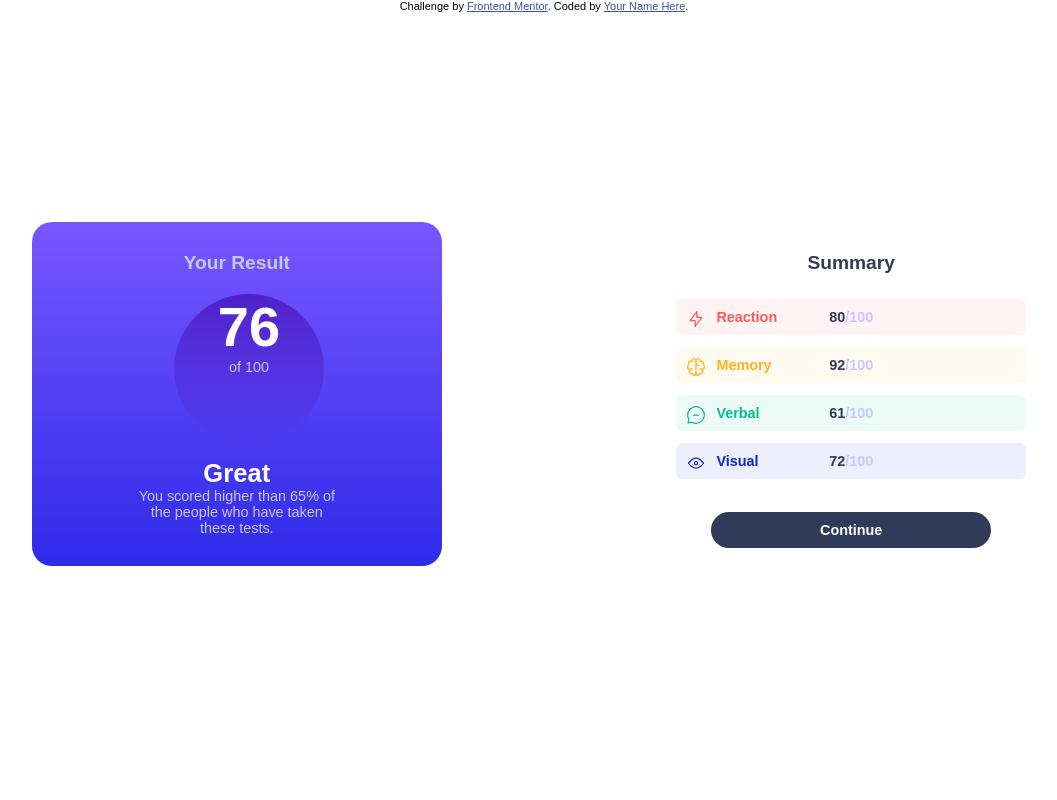
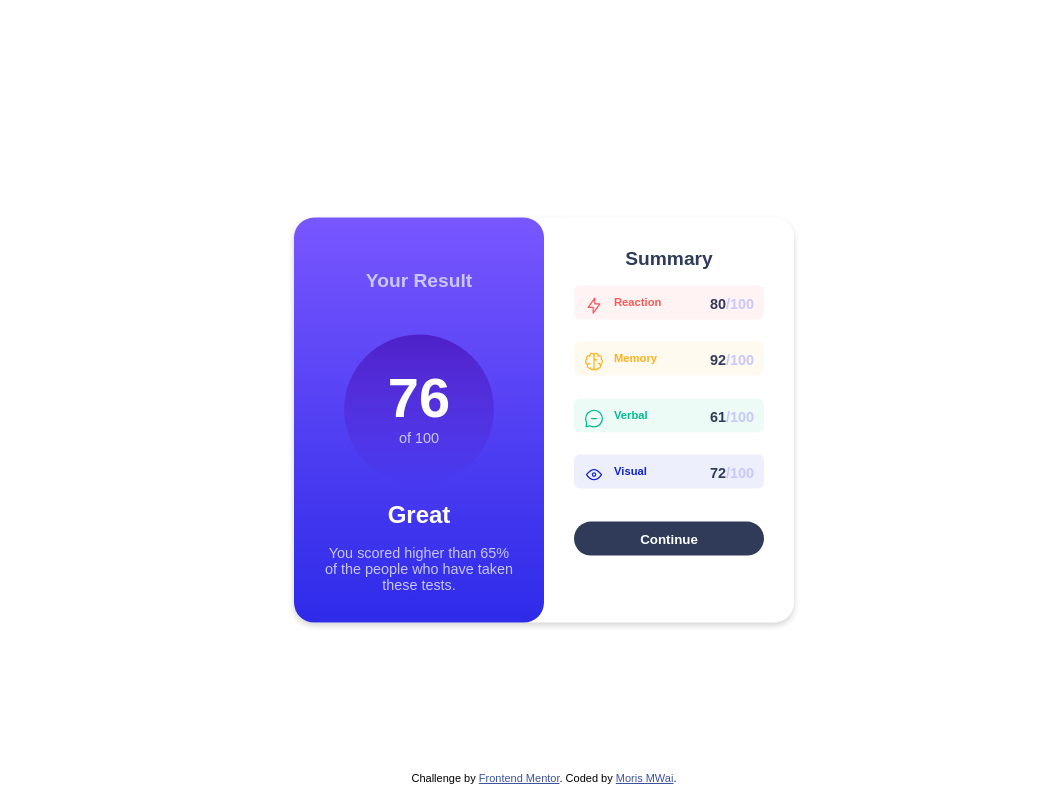
Before and after one commit to itsMoriss/results-summary-component, a plain HTML site: page index.html in a window 1280 px wide. Shown: the whole page, without its empty margins (96-1153 px from the left). Drawn offline with Linux system fonts and the light colour scheme; a web font is replaced by a local one.

Commit message:
Updated styles and index file

```diff
--- a/index.html
+++ b/index.html
@@ -13,68 +13,80 @@
   <main>
     <div class="container">
       <div class="result-container">
-        <h2>Your Result</h2>
+        <h2 class="heading">Your Result</h2>
         <div class="circle">
-          <h1>76</h1>
-          <p>of 100</p>
+          <h1 class="percentage">76</h1>
+          <div class="total">
+            <p class="small">of 100</p>
           </div>
-        <h3>Great</h3>
-        <p>You scored higher than 65% of <br> the people who have taken <br>these tests.</p>
+        </div>
+        <div class="comment-wrapper">
+          <h2 class="comment">
+            Great
+          </h2>
+          <p class="comment-summary">
+            You scored higher than 65% of the people who have taken these tests.
+          </p>
+        </div>
       </div>
 
       <div class="summary-container">
-        <h2>Summary</h2>
+        <div class="summary-content">
+          <h2 class="title">Summary</h2>
 
+          <div class="summary-wrapper">
             <div class="sub-container reaction">
-          <div>
+              <div class="summary-title">
                 <img class="icons" src="./assets/images/icon-reaction.svg" alt="reaction-icon">
                 <h3 class="points">Reaction</h3>
               </div>
-          <div>
+              <div class="summary-score">
                 <h3 class="score">80<span>/100</span></h3>
               </div>
             </div>
 
             <div class="sub-container memory">
-          <div>
+              <div class="summary-title">
                 <img class="icons" src="./assets/images/icon-memory.svg" alt="memory-icon">
                 <h3 class="points">Memory</h3>
               </div>
-          <div>
+              <div class="summary-score">
                 <h3 class="score">92<span>/100</span></h3>
               </div>
             </div>
 
             <div class="sub-container verbal">
-          <div>
+              <div class="summary-title">
                 <img class="icons" src="./assets/images/icon-verbal.svg" alt="verbal-icon">
                 <h3 class="points">Verbal</h3>
               </div>
-          <div>
+              <div class="summary-score">
                 <h3 class="score">61<span>/100</span></h3>
               </div>
             </div>
 
             <div class="sub-container visual">
-          <div>
+              <div class="summary-title">
                 <img class="icons" src="./assets/images/icon-visual.svg" alt="visual-icon">
                 <h3 class="points">Visual</h3>
               </div>
-          <div>
+              <div class="summary-score">
                 <h3 class="score">72<span>/100</span></h3>
               </div>
             </div>
+          </div>
+          <button type="submit" class="btn">
+            Continue
+          </button>
+        </div>
 
-        <button type="submit">
-          <h3>Continue</h3>
-        </button>
       </div>
     </div>
   </main>
 
   <div class="attribution">
     Challenge by <a href="https://www.frontendmentor.io?ref=challenge" target="_blank">Frontend Mentor</a>.
-    Coded by <a href="#">Your Name Here</a>.
+    Coded by <a href="https://github.com/itsMoriss/results-summary-component">Moris MWai</a>.
   </div>
 </body>
 </html>
--- a/style.css
+++ b/style.css
@@ -11,12 +11,11 @@
 }
 
 body {
-    font-size: 1rem;
+    background: hsl(0, 0%, 100%);
     font-family: 'Hanken Grotesk', sans-serif;
     height: 100vh;
-    width: 100vw;
+    text-align: center;
     position: relative;
-    text-align: center;
   }
 
 main {
@@ -24,32 +23,32 @@ main {
     top: 50%;
     left: 50%;
     transform: translate(-50%, -50%);
-    width: 80%;
   }
 
   .container {
     box-shadow: 0px 3px 6px lightgrey;
-    width: 100%;
+    margin: auto;
+    border-radius: 20px;
+    max-width: 500px;
+    margin-top: 8%;
+    background: hsl(0, 0%, 100%);
   }
 
   .result-container {
-    float: left;
-    width: 40%;
+    border-radius: 20px;
+    width: 250px;
     text-align: center;
+    display: inline-block;
+    height: auto;
     background: linear-gradient(hsl(252, 100%, 67%), hsl(241, 81%, 54%));
     color: white;
     padding: 30px;
     border-radius: 20px;
-    position: absolute;
-    vertical-align: middle;
   }
 
-  .result-container h2,
-  p {
-    color: hsl(241, 100%, 89%)
-  }
-
-  .result-container h2 {
+  .heading {
+    color: hsl(241, 100%, 89%);
+    padding: 1.4rem 0;
     font-size: 1.2rem;
     margin-bottom: 20px;
   }
@@ -68,48 +67,74 @@ main {
     background: linear-gradient(hsla(256, 72%, 46%, 1), hsla(241, 72%, 46%, 0));
     height: 150px;
     width: 150px;
-    text-align: center;
-    vertical-align: middle;
-    margin-left: 112px;
-    margin-bottom: 15px;
+    margin: auto;
+    padding: 1rem;
     border-radius: 50%;
   }
 
 
-  .circle h1, :past {
-    margin: 0;
+  .percentage {
+    font-size: 3.5rem;
+    padding-top: .9rem;
   }
 
-  .circle h1 {
-    font-size: 3.5rem;
+  .small {
+    font-size: 1rem;
+    color: hsl(241, 100%, 89%);
+    font-size: 18px;
+  }
+
+  .comment-wrapper {
+    margin-top: 1rem;
+  }
+
+.comment {
+    color: hsl(0, 0%, 100%);
+    margin-bottom: 1rem;
+  }
+
+.comment-summary {
+    font-size: 18px;
+    width: 100%;
+    margin: auto;
+    color: hsl(241, 100%, 89%);
   }
 
   .summary-container {
     float: right;
-    width: 40%;
+    border-radius: 20px;
+    width: 250px;
+    padding: 1.2rem 1.3rem;
+    height: auto;
     background-color: hsl(0, 0%, 100%);
     padding: 30px;
     border-top-right-radius: 20px;
     border-bottom-right-radius : 20px;
   }
 
-  .summary-container h2{
+  .title {
     color: hsl(224, 30%, 27%);
     font-size: 1.2rem;
-    margin-bottom: 25px;
+    margin-bottom: 1rem;
+  }
+
+  .summary-title {
+    font-size: .6rem;
+    display: inline-block;
   }
 
   .sub-container {
-    margin-bottom: 12px;
+    margin-bottom: 1.4rem;
+    padding: .5rem;
     border-radius: 6px;
     position: relative;
   }
 
-  .summary-container h3 {
+  /*.summary-container h3 {
     padding: 10px;
     margin : 0;
-    font-size : 0.9rem
-  }
+    font-size : 0.9rem;
+  } */
 
   .reaction {
     color:  hsl(0, 100%, 67%);
@@ -141,11 +166,19 @@ main {
   .points {
     display: inline;
     position: absolute;
-    left: 30px;
+    left: 40px;
+    margin: auto;
+    top: 10px;
   }
 
   .score {
     color : hsl(224, 30%, 27%);
+    float: right;
+    top: 10px;
+    right: 10px;
+    position: absolute;
+    font-size: .9rem;
+
   }
 
   span{
@@ -156,10 +189,14 @@ main {
     margin-top: 18px;
     color : hsl(0, 0%, 100%);
     background-color: hsl(224, 30%, 27%);
-    width: 280px;
     font-family: 'Hanken Grotesk', sans-serif;
     border-radius : 20px;
     border: none;
+    width: 100%;
+    padding: .6rem;
+    font-weight: 700;
+    transition: .3s all ease;
+    cursor: pointer
   }
 
   button:hover{
@@ -170,9 +207,13 @@ main {
   .attribution {
     font-size: 11px;
     text-align: center;
+    position: absolute;
+    bottom: 0;
+    width: 100%;
+    padding: 1rem;
   }
 
-  .attribution a {
+.attribution a {
     color: hsl(228, 45%, 44%);
   }
 
```
Lines whose indentation alone changed are shown as unchanged.
